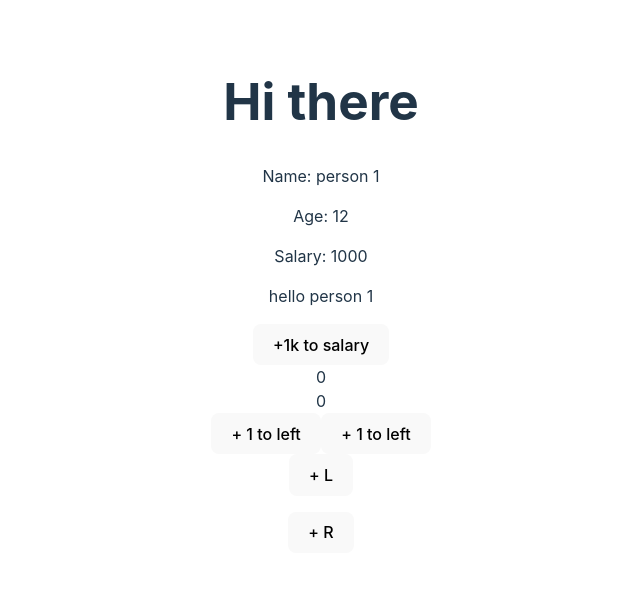
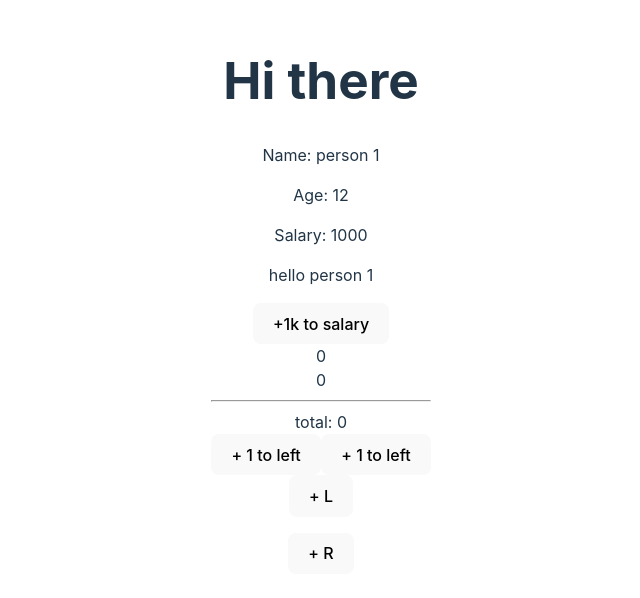
Before and after one commit to ThiccPan/learn-react, a React (Vite) app: page / in a window 1280 px wide. Shown: the part 104-702 px from the top of the page, without its empty margins (319-959 px from the left). Built offline with nearby package versions, Linux system fonts and the light colour scheme.

Commit message:
fso: 1d-async render

```diff
--- a/src/Counter.jsx
+++ b/src/Counter.jsx
@@ -7,24 +7,33 @@ const Counter = () => {
         count2: 0
     })
 
+    const [total, setTotal] = useState(0)
+    const updated = 1
     const handleLeft = () => {
         setCount({
             ...count,
-            count1: count.count1 + 1,
+            count1: count.count1 + updated,
         });
+
+        setTotal(total + updated)
     }
 
     const handleRight = () => {
+        const updated = 1
         setCount({
             ...count,
-            count2: count.count2 + 1
+            count2: count.count2 + updated
         });
+
+        setTotal(total + updated)
     }
 
     return (
         <>
             <div>{count.count1}</div>
             <div>{count.count2}</div>
+            <hr />
+            <div>total: {total}</div>
             <button onClick={handleLeft}>+ 1 to left</button>
             <button onClick={handleRight}>+ 1 to left</button>
         </>
```
